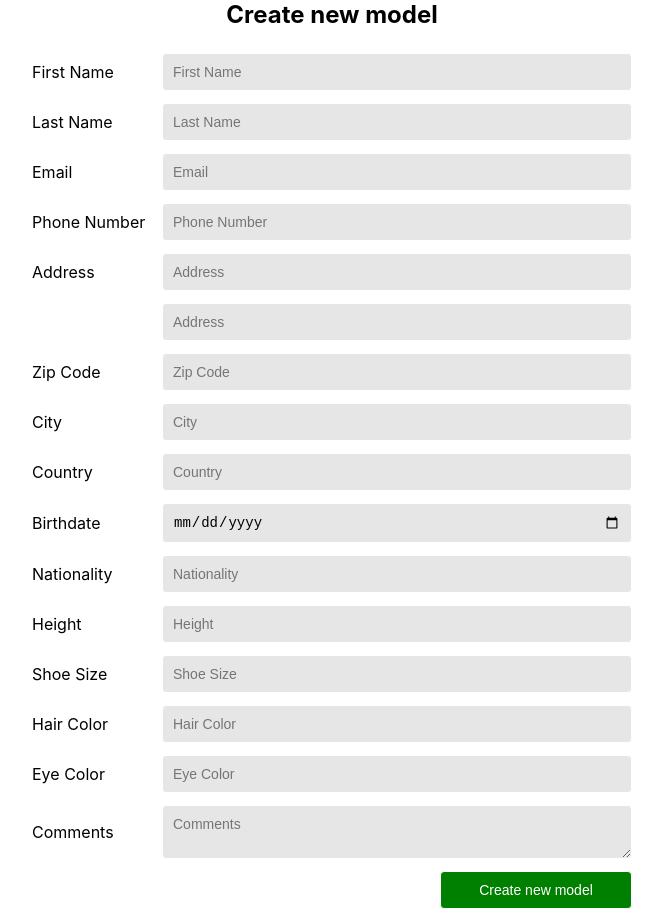
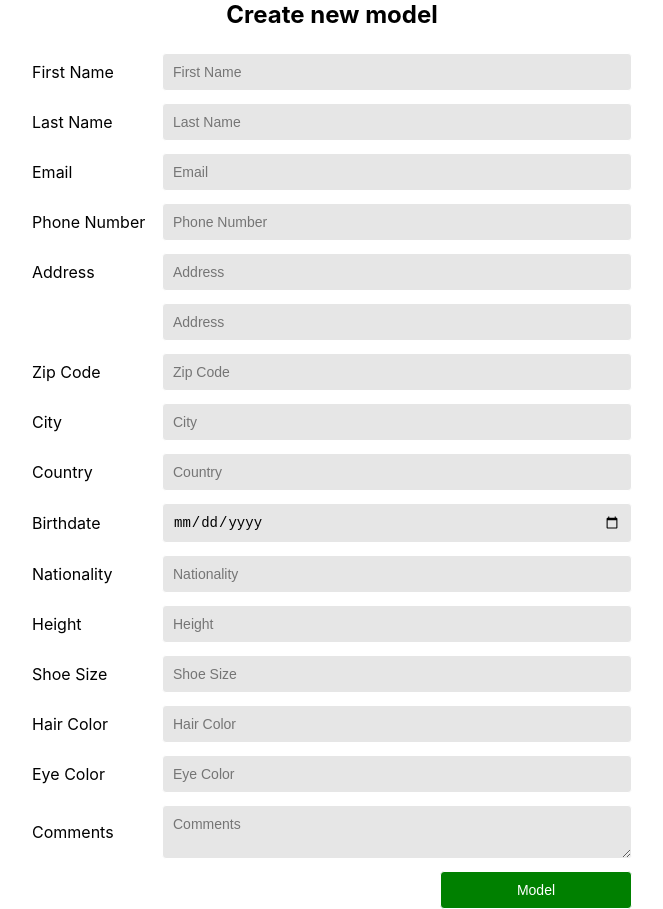
Before and after one commit to cthdk/modelmanagement, a React (Create React App) app: page /create-new-model in a window 1280 px wide. Shown: the whole page, without its empty margins (308-971 px from the left). Built offline with nearby package versions, Linux system fonts and the light colour scheme; the HTML template or start-up script is replaced by a standard one.

Commit message:
Changes titles on pages

```diff
--- a/src/Components/NewManager.js
+++ b/src/Components/NewManager.js
@@ -75,7 +75,7 @@ export function NewManager() {
         </div>
 
         <div className="button-container">
-              <button className="submit-button"> Create new manager </button>
+              <button className="submit-button"> Manager </button>
         </div>
 
       </form>
--- a/src/Components/NewModel.js
+++ b/src/Components/NewModel.js
@@ -133,7 +133,7 @@ export function NewModel() {
           </div>
 
           <div className="button-container">
-            <button className="submit-button"> Create new model </button>
+            <button className="submit-button"> Model </button>
           </div>
 
         </form>
```
